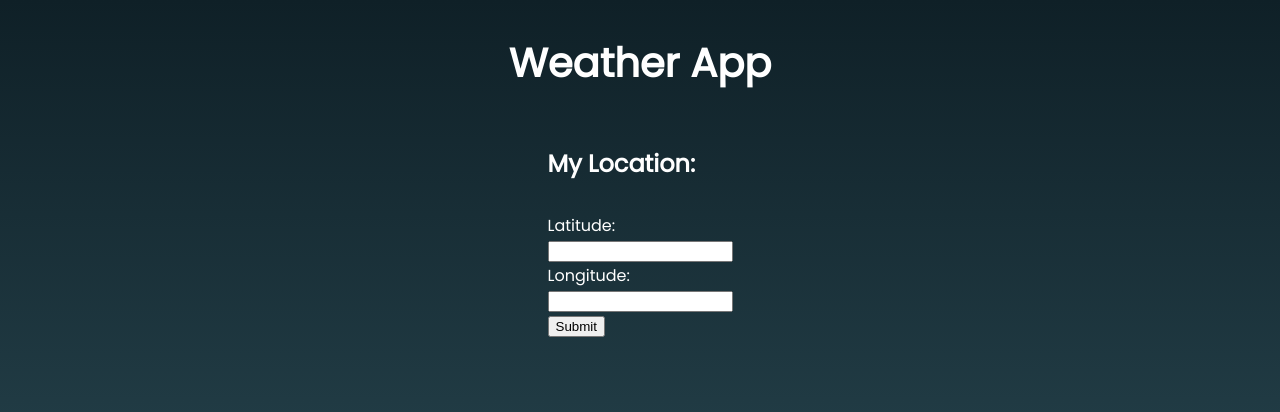
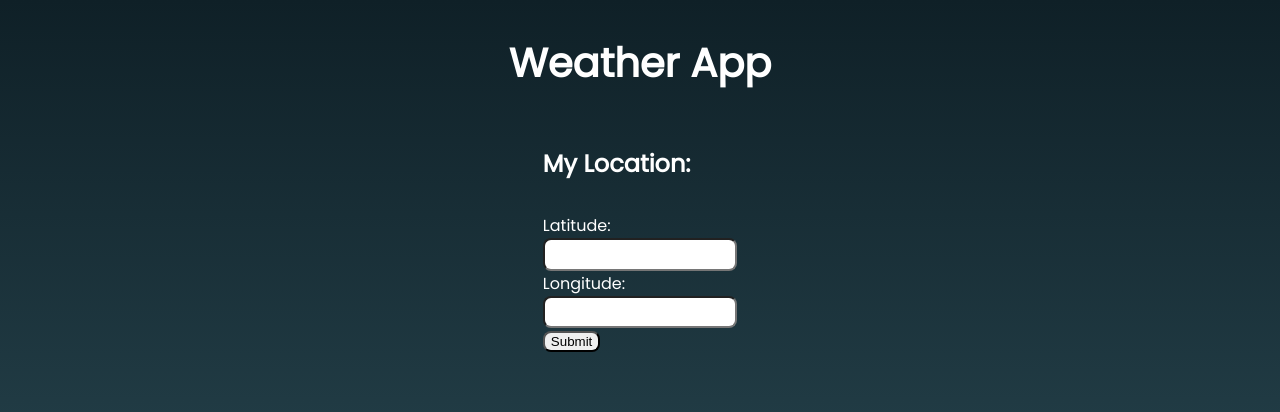
Before and after one commit to learningcoding2022/my-open-api-project, a plain HTML site: page index.html in a window 1280 px wide. Shown: the top 412 px of the page. Drawn offline with Linux system fonts and the light colour scheme; no server answers.

Commit message:
basic styling to input boxes

```diff
--- a/css/index.css
+++ b/css/index.css
@@ -50,6 +50,26 @@ h1 {
   filter: brightness(0) invert(1);
 }
 
+#weather-description {
+  margin-top: 2em;
+  font-size: 1.5em;
+}
+
 #add-location {
   margin-top: 2em;
+  gap: 20px;
 }
+
+#latitude {
+  border-radius: 8px;
+  padding: 0.5em;
+}
+
+#longitude {
+  border-radius: 8px;
+  padding: 0.5em;
+}
+
+button {
+  border-radius: 8px;
+}
```
